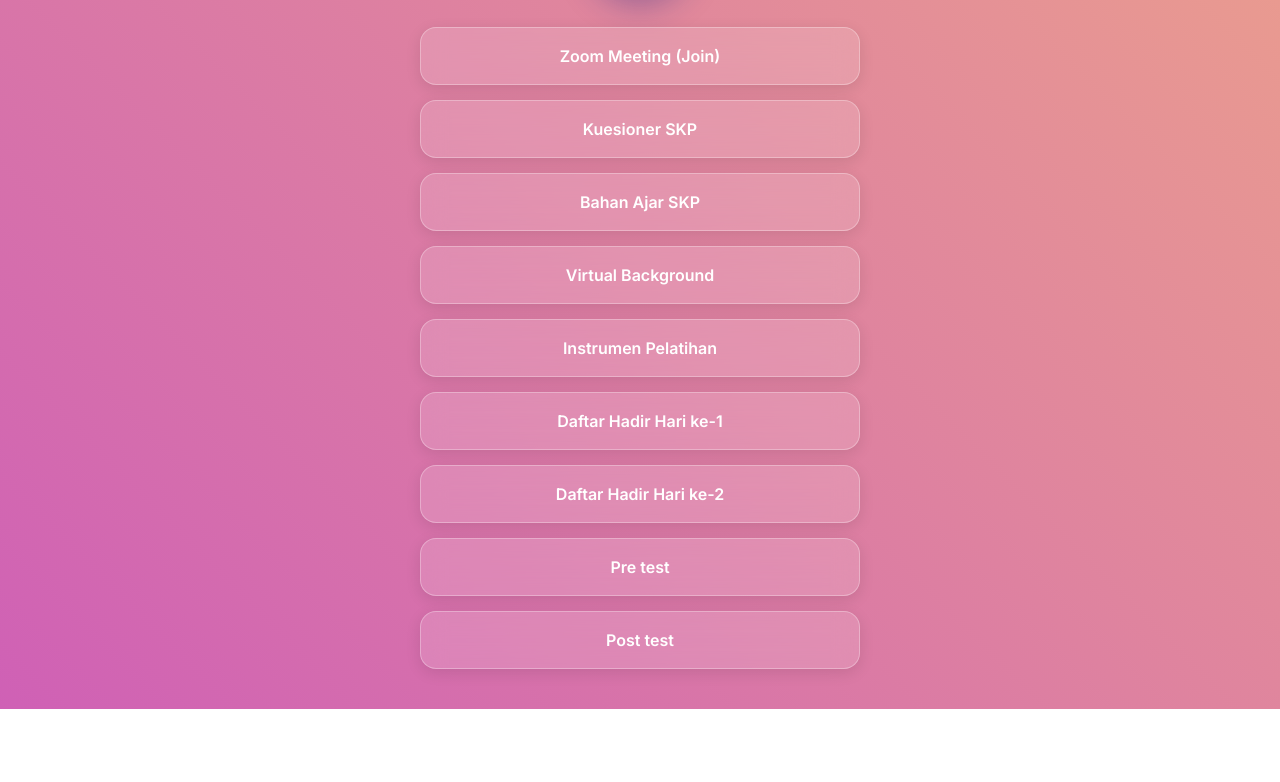
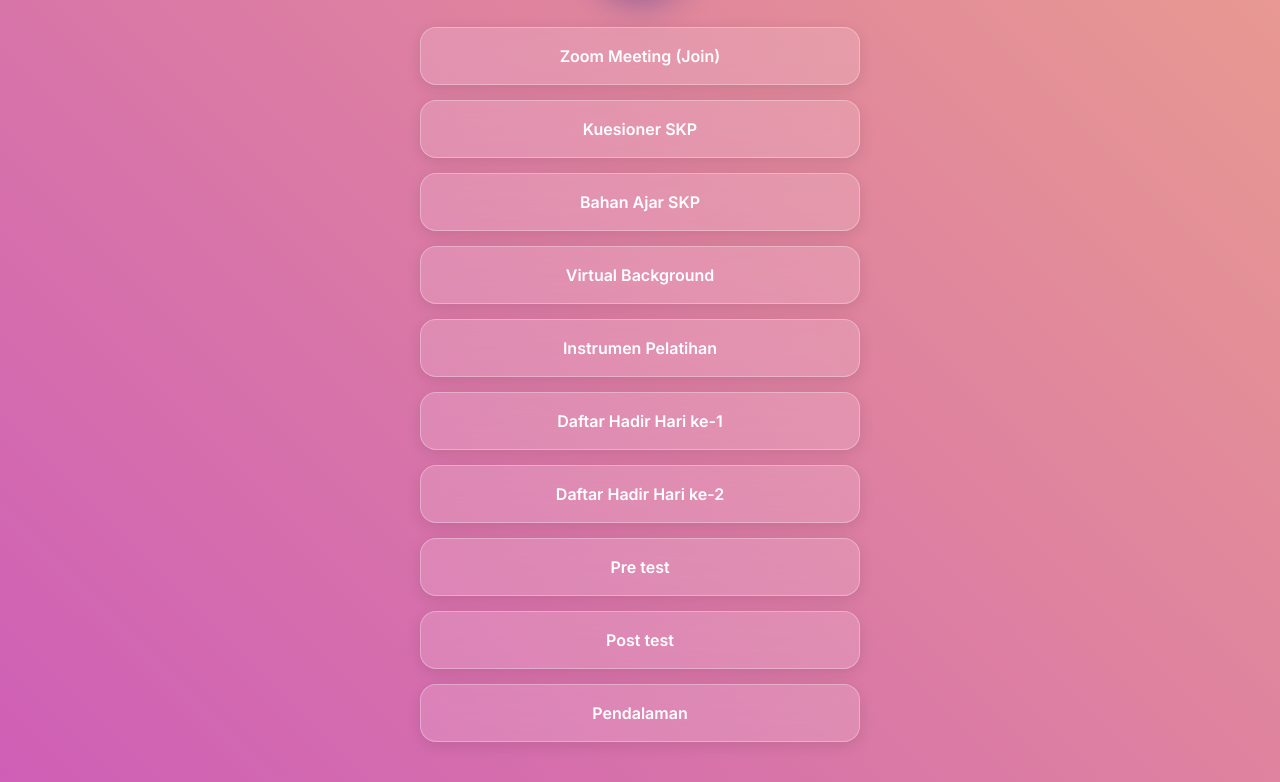
Before and after one commit to BagasSetyawann/skp7208parimo, a plain HTML site: page index.html in a window 1280 px wide. Shown: the part 147-929 px from the top of the page. Before the commit the page ends 856 px from the top, so only its background shows below. Drawn offline with Linux system fonts and the light colour scheme.

Commit message:
Add files via upload

```diff
--- a/index.html
+++ b/index.html
@@ -253,7 +253,12 @@
             {
                 title: "Post test",
                 url: "https://docs.google.com/forms/d/e/1FAIpQLSdvOfZ9XbeGC6TRrK-BVHG9ZKQhSx7t10lk6KgBBS6ncj2nbA/viewform?usp=header"
+            },
+            {
+                title: "Pendalaman",
+                url: "https://docs.google.com/forms/d/e/1FAIpQLSchNkDhSLTunW4tSvNRKvooyUaUtxLxTuNf-YhZAl9wM0IQbQ/viewform?usp=publish-editor"
             }
+
         ];
 
         // Fungsi untuk me-render link ke dalam HTML
```
